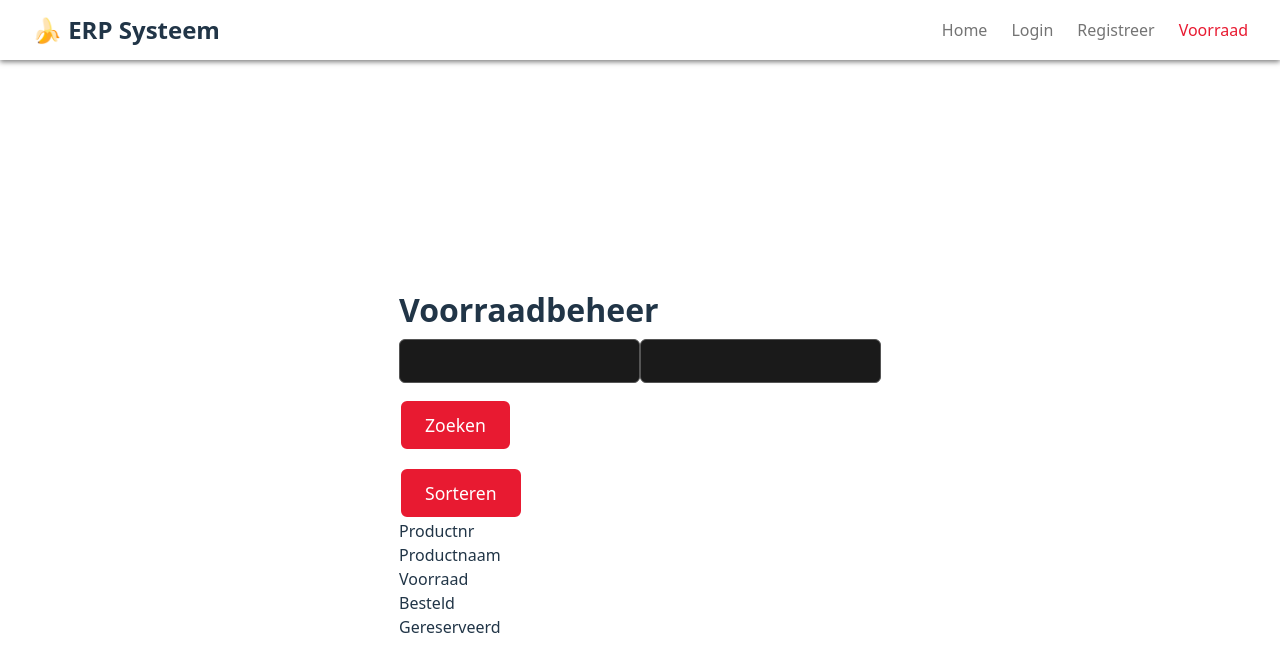
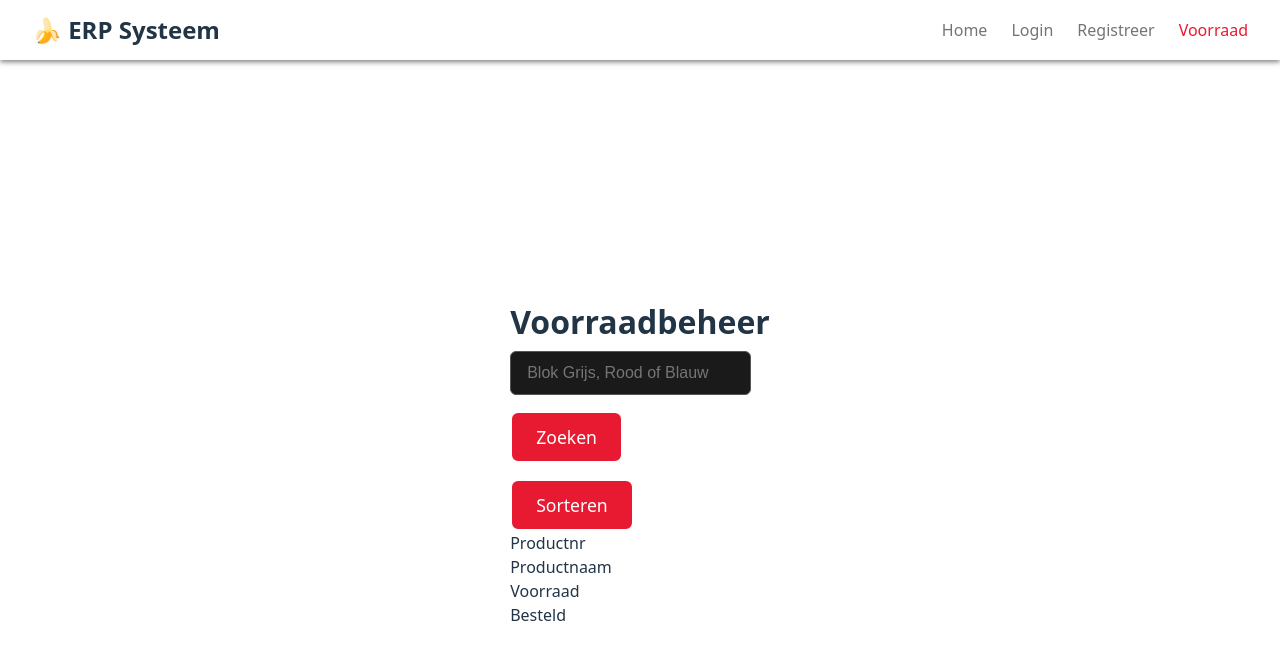
Before and after one commit to Abdulkadirzuyd/Dev-Ops-B2C6, a React (Vite) app in the folder frontend/: page /storage in a window 1280 px wide. Shown: the top 672 px of the page. Built offline with nearby package versions, Linux system fonts and the light colour scheme.

Commit message:
Inptut veld gemaakt, Voor voorraad blokken, Grijs, Rood of Blauw

```diff
--- a/frontend/src/pages/Storage/StoragePage.jsx
+++ b/frontend/src/pages/Storage/StoragePage.jsx
@@ -9,8 +9,7 @@ const StoragePage = () => {
       <div className="content">
         <div className="topbar">
           <h1 className="title">Voorraadbeheer</h1>
-          <input className="small-input" />
-          <input className="small-input" />
+          <input className="small-input" placeholder="Blok Grijs, Rood of Blauw" />
         </div>
 
         <div className="controls">
@@ -26,7 +25,6 @@ const StoragePage = () => {
             <div>Productnaam</div>
             <div>Voorraad</div>
             <div>Besteld</div>
-            <div>Gereserveerd</div>
           </div>
           {[...Array(13)].map((_, i) => (
             <div className="table-row" key={i}></div>
```
